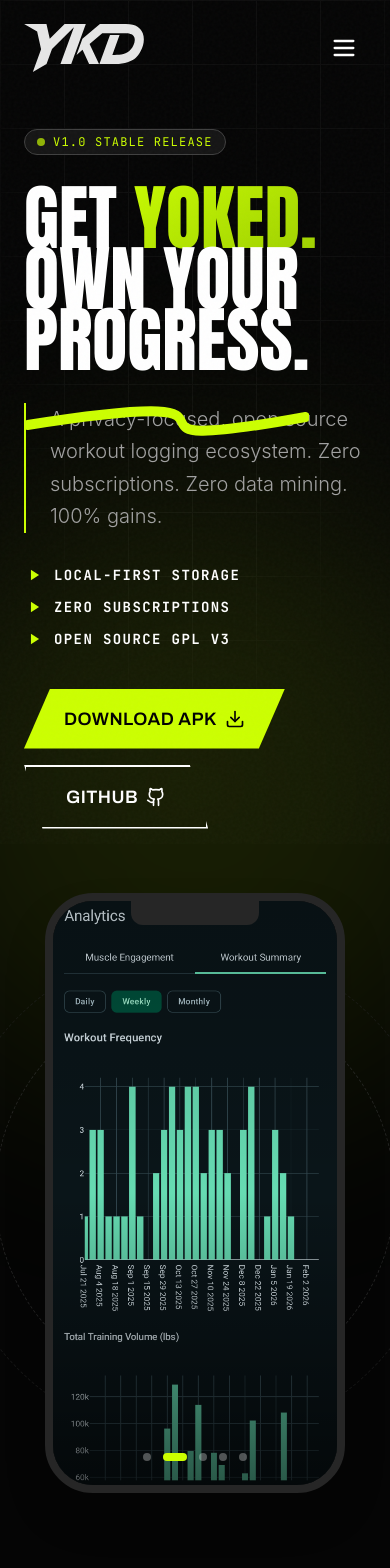
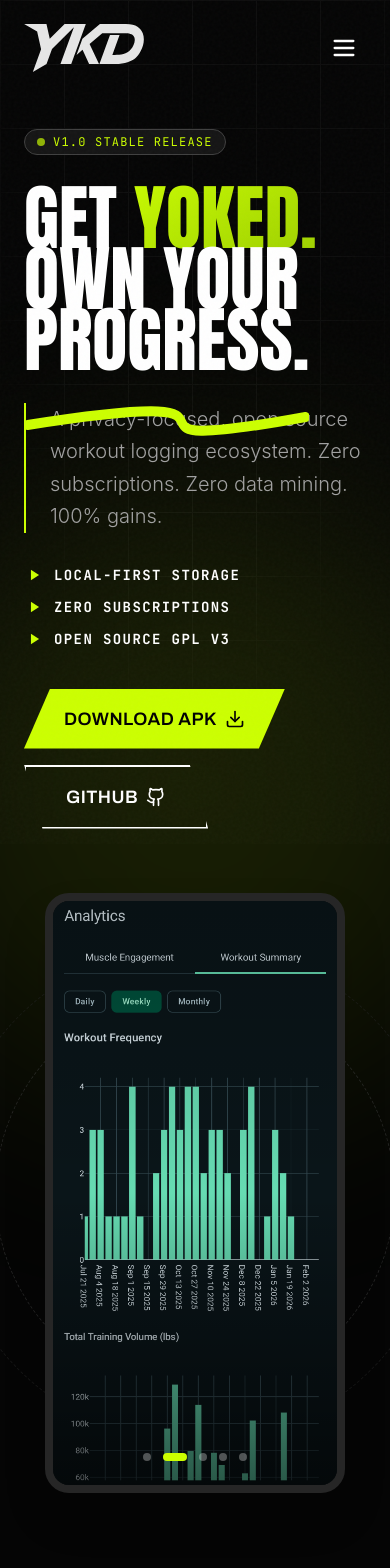
Before and after one commit to pr0m3theuz/ykd, a React (Vite) app: page / in a window 390 px wide. Shown: the top 1568 px of the page. Built offline with nearby package versions, Linux system fonts and the light colour scheme.

Commit message:
updating phone layout

```diff
--- a/src/components/ui/PhoneCarousel.tsx
+++ b/src/components/ui/PhoneCarousel.tsx
@@ -113,16 +113,17 @@ const PhoneCarousel = memo(() => {
         initial={{ y: 50, opacity: 0 }}
         animate={{ y: 0, opacity: 1 }}
         transition={{ duration: shouldReduceMotion ? 0 : 1, delay: 0.3 }}
-        className="relative w-[300px] h-[600px] bg-dark-900 rounded-[3rem] border-8 border-neutral-800 shadow-2xl overflow-hidden z-20"
+        className="relative w-[300px] h-[600px] bg-dark-900 rounded-[1.5rem] border-8 border-neutral-800 shadow-2xl overflow-hidden z-20"
         role="region"
         aria-label="App screenshots carousel"
       >
         {/* Notch */}
+        {/*
         <div
           className="absolute top-0 left-1/2 -translate-x-1/2 w-32 h-6 bg-neutral-800 rounded-b-xl z-30"
           aria-hidden="true"
         />
-
+        */}
         {/* Carousel Container */}
         <div className="relative w-full h-full bg-neutral-900">
           <AnimatePresence mode="wait">
```
